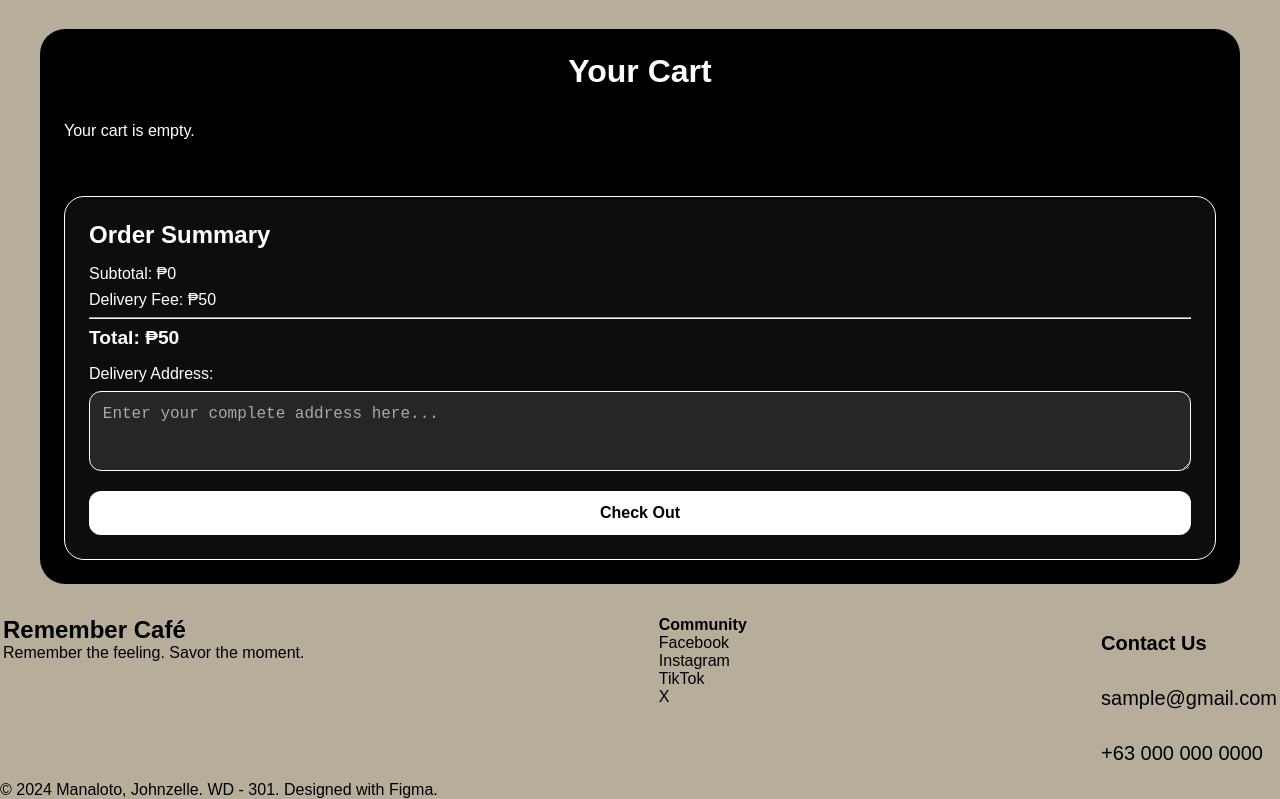
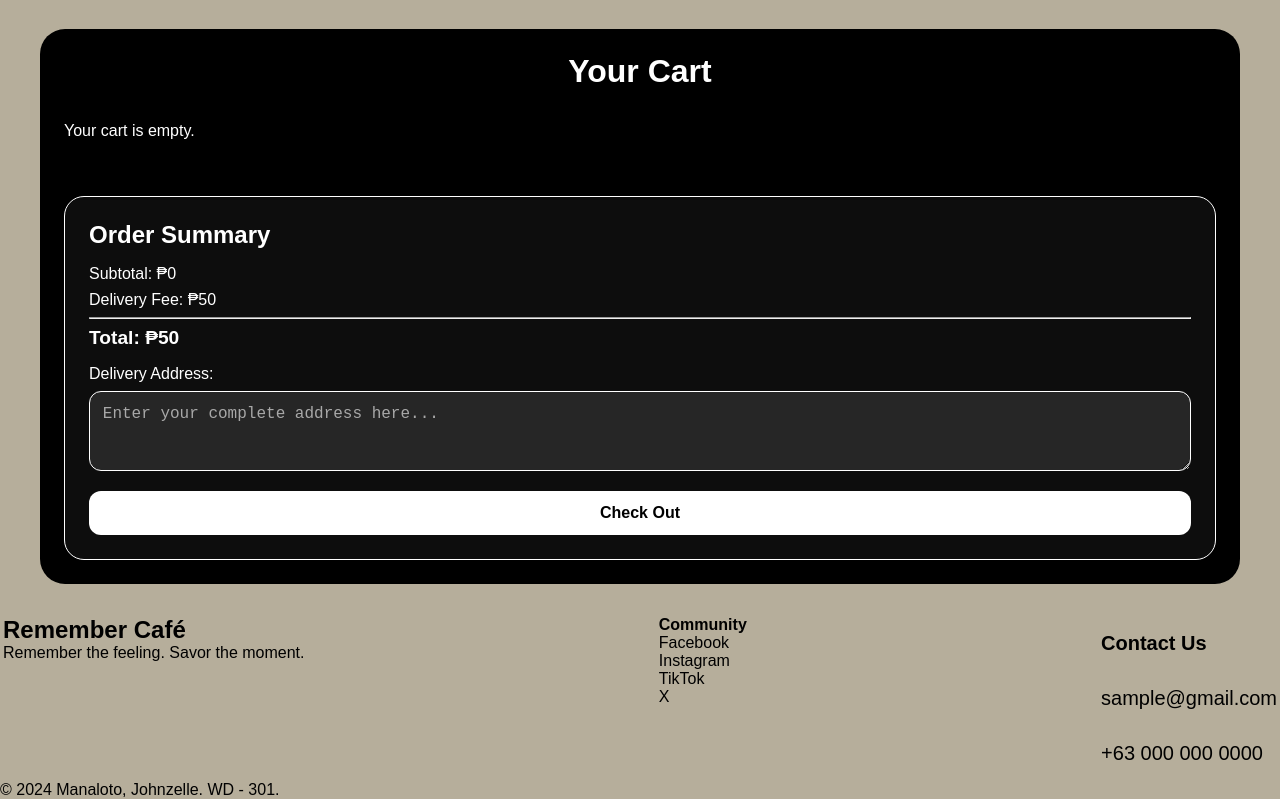
Before and after one commit to Jz100505/Remember-Cafe---WebPub---Project, a plain HTML site: page cart.html in a window 1280 px wide. Shown: the part 103-902 px from the top of the page. Drawn offline with Linux system fonts and the light colour scheme.

Commit message:
Update cart.html

```diff
--- a/cart.html
+++ b/cart.html
@@ -76,7 +76,7 @@
           <p>+63 000 000 0000</p>
         </div>
       </div>
-      <p class="footer-credit">© 2024 Manaloto, Johnzelle. WD - 301. Designed with Figma.</p>
+      <p class="footer-credit">© 2024 Manaloto, Johnzelle. WD - 301.</p>
     </footer>
   </div>
 </body>
```
